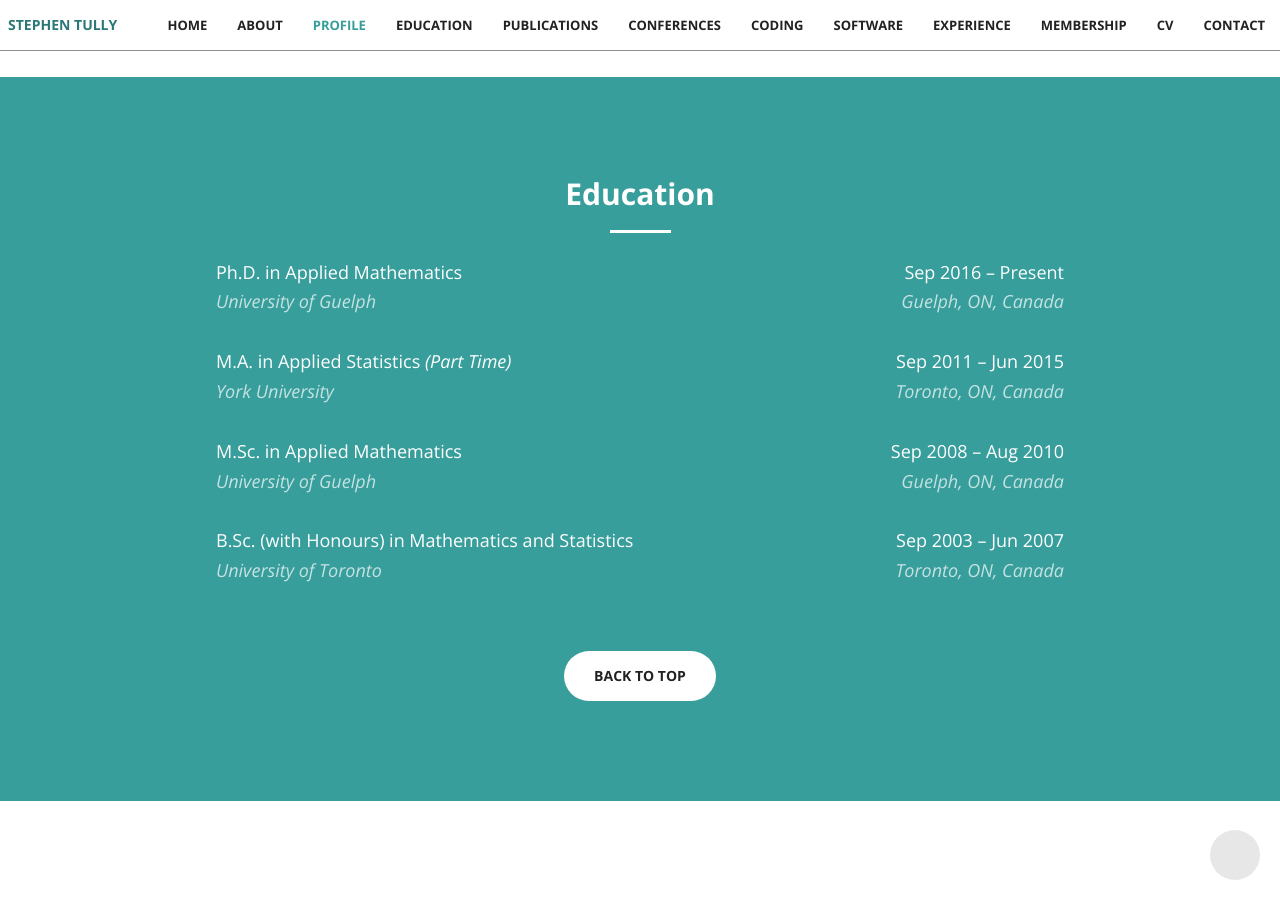
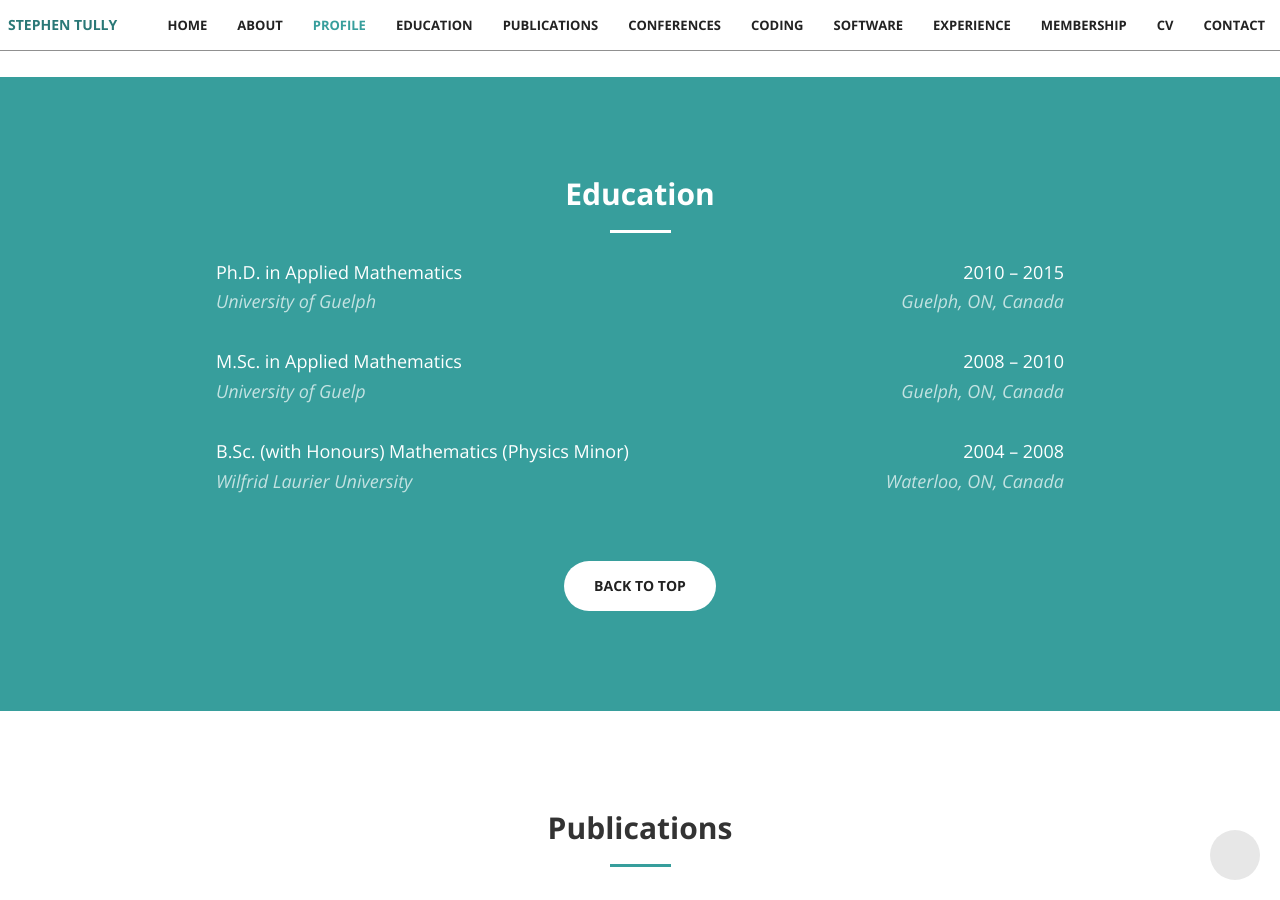
Before and after one commit to stephentully/stephentully.github.io, a Jekyll site: the page built from index.html, in a window 1280 px wide and 900 px high, scrolled down 2005 px. Built offline with Jekyll 4.4.1, drawn with Linux system fonts in a browser that asks for light colours; nearby versions of some CDN libraries; some web fonts are replaced.

Commit message:
Update education.html

```diff
--- a/_includes/education.html
+++ b/_includes/education.html
@@ -12,7 +12,7 @@
         <div class="row ex1">
             <!-- <div class="col-lg-14 text-left ex1"> -->
                 <h4>Ph.D. in Applied Mathematics
-                    <span style="float:right;">Sep 2016 &ndash; Present</span></h4>
+                    <span style="float:right;">2010 &ndash; 2015</span></h4>
                 <h4 class="text-faded"><i>University of Guelph
                     <span style="float:right;">Guelph, ON, Canada</span></i></h4>
             <!-- </div> -->
@@ -24,36 +24,27 @@
     <div class="container">
         <div class="row ex1">
             <!-- <div class="col-lg-14 text-left ex1"> -->
-                <h4>M.A. in Applied Statistics <i>(Part Time)</i>
-                    <span style="float:right;">Sep 2011 &ndash; Jun 2015</span></h4>
-                <h4 class="text-faded"><i>York University
-                    <span style="float:right;">Toronto, ON, Canada</span></i></h4>
+                <h4>M.Sc. in Applied Mathematics
+                    <span style="float:right;">2008 &ndash; 2010</span></h4>
+                <h4 class="text-faded"><i>University of Guelp
+                    <span style="float:right;">Guelph, ON, Canada</span></i></h4>
             <!-- </div> -->
         </div>
     </div>
 
+
     <br>
 
-    <div class="container">
-        <div class="row ex1">
-            <!--<div class="col-lg-14 text-left ex1">-->
-                <h4>M.Sc. in Applied Mathematics
-                    <span style="float:right;">Sep 2008 &ndash; Aug 2010</span></h4>
-                <h4 class="text-faded"><i>University of Guelph
-                    <span style="float:right;">Guelph, ON, Canada</span></i></h4>
-            <!--</div>-->
-        </div>
-    </div>
 
-    <br>
+
 
     <div class="container">
         <div class="row ex1">
             <!-- <div class="col-lg-14 text-left ex1"> -->
-                <h4>B.Sc. (with Honours) in Mathematics and Statistics
-                    <span style="float:right;">Sep 2003 &ndash; Jun 2007</span></h4>
-                <h4 class="text-faded"><i>University of Toronto
-                    <span style="float:right;">Toronto, ON, Canada</span></i></h4>
+                <h4>B.Sc. (with Honours) Mathematics (Physics Minor)
+                    <span style="float:right;">2004 &ndash; 2008</span></h4>
+                <h4 class="text-faded"><i>Wilfrid Laurier University
+                    <span style="float:right;">Waterloo, ON, Canada</span></i></h4>
             <!-- </div> -->
         </div>
     </div>
```
